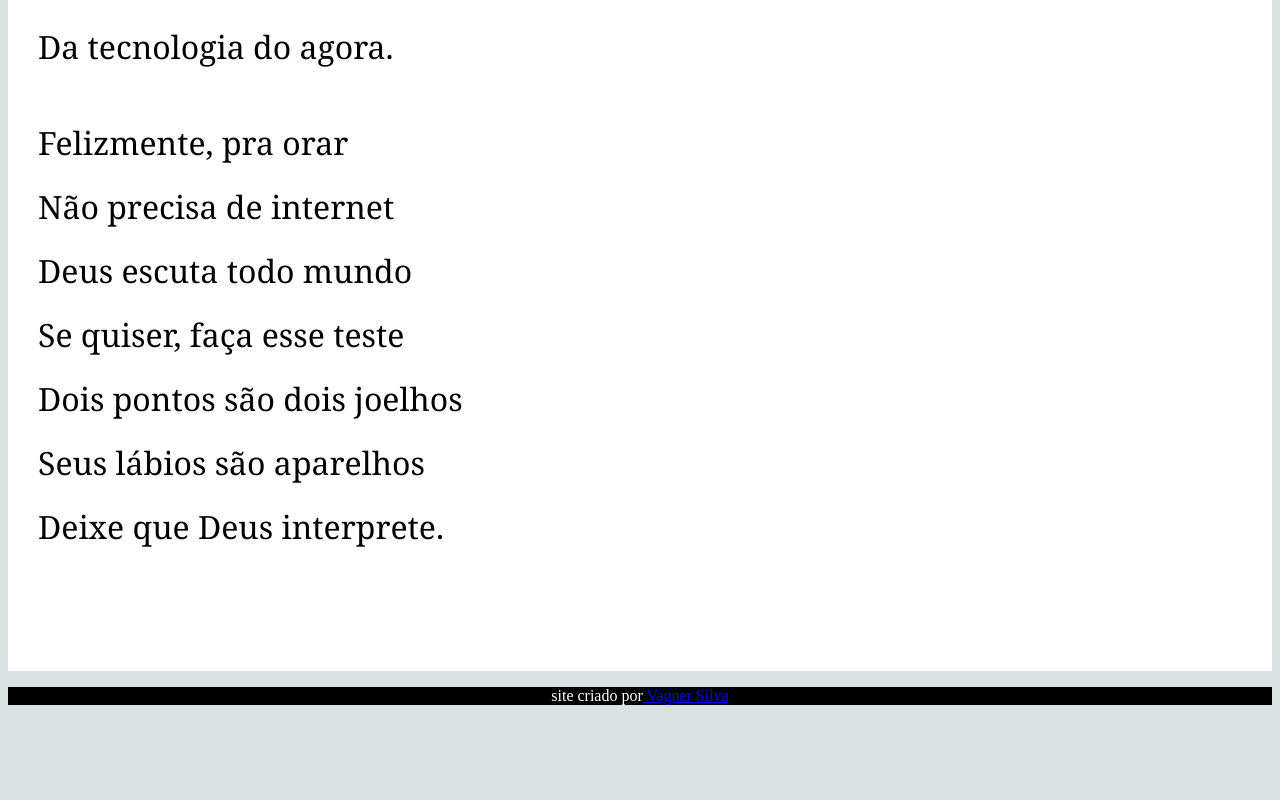
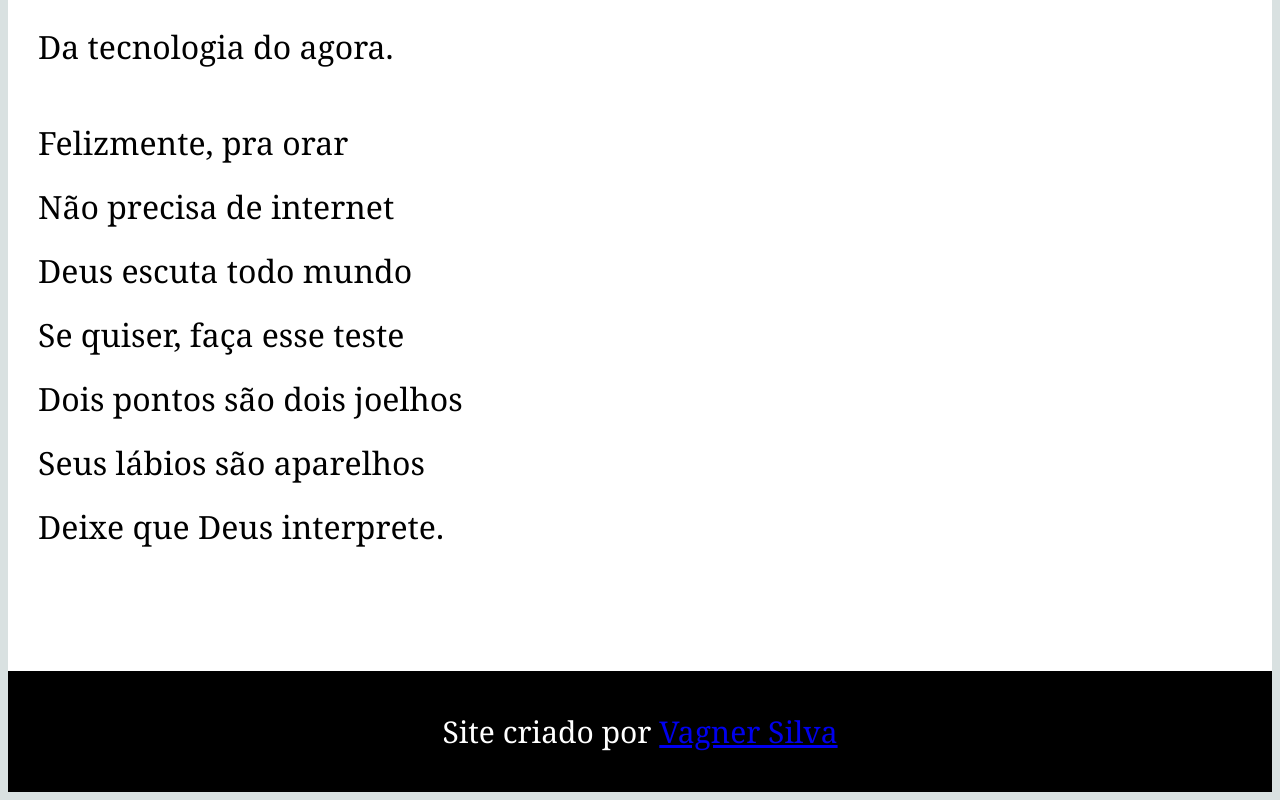
Before and after one commit to VagnerBsilva/cordel-, a plain HTML site: page index.html in a window 1280 px wide. Shown: the part 4226-5026 px from the top of the page. Before the commit the page ends 4947 px from the top, so only its background shows below. Drawn offline with Linux system fonts and the light colour scheme.

Commit message:
mudei o footer

```diff
--- a/estilo/style.css
+++ b/estilo/style.css
@@ -54,4 +54,7 @@ footer{
     background-color: black;
     color: white;
     text-align: center;
+    padding: 10px;
+    font-family: Georgia, 'Times New Roman', Times, serif;
+    font-size: 30px;
 }
--- a/index.html
+++ b/index.html
@@ -98,7 +98,7 @@
     </section>
     <footer>
         <p>
-            site criado por<a href="https://github.com/VagnerBsilva"> Vagner Silva</a>
+             Site criado por <a href="https://github.com/VagnerBsilva"> Vagner Silva</a>
         </p>
     </footer>
 
```
